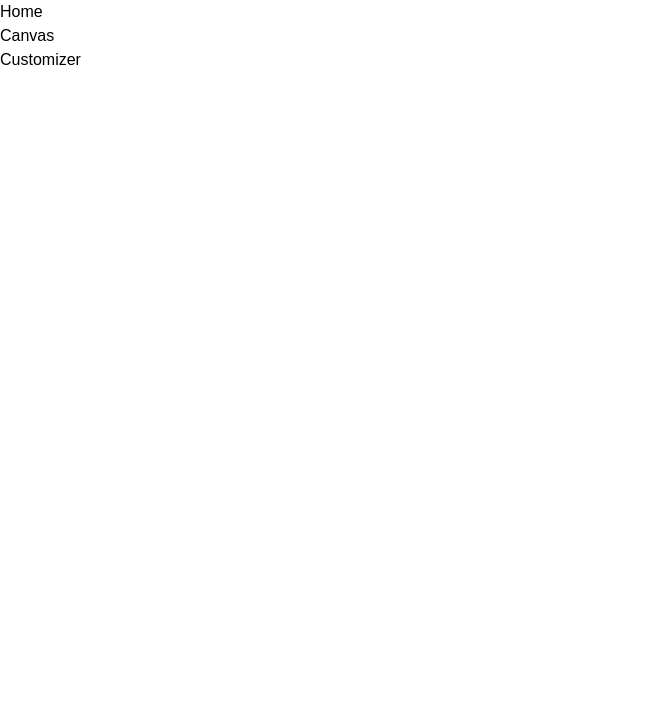
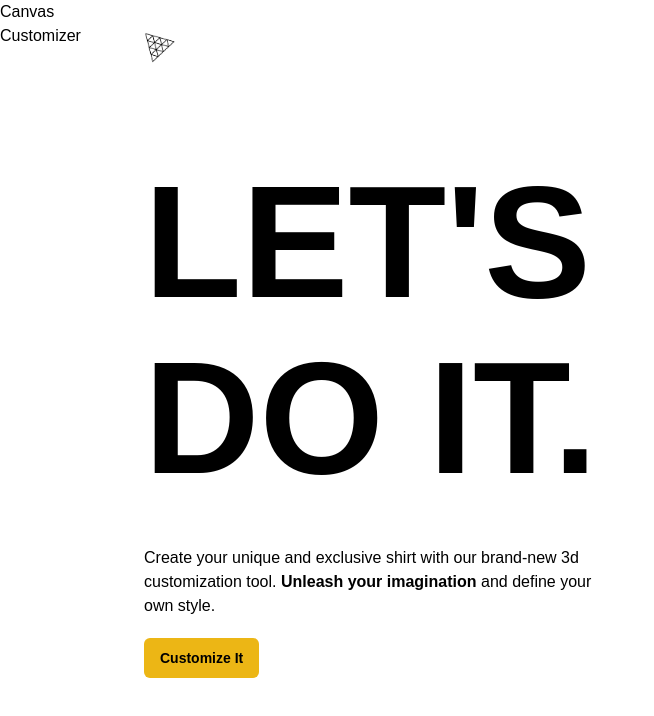
Before and after one commit to Sumanpanta/React-ThreeTshirtDesigner-AI, a React (Vite) app in the folder clientapp/: page / in a window 1280 px wide. Shown: the top 716 px of the page, without its empty margins (0-654 px from the left). Built offline with nearby package versions, Linux system fonts and the light colour scheme; a web font is replaced by a local one.

Commit message:
added custombutton fxn

```diff
--- /dev/null
+++ b/clientapp/src/components/CustomButton.jsx
@@ -0,0 +1,38 @@
+import React from 'react'
+import { useSnapshot } from 'valtio';
+
+import state from '../store';
+import { getContrastingColor } from '../config/helpers';
+
+const CustomButton = ({ type, title, customStyles, handleClick }) => {
+  const snap = useSnapshot(state);
+
+  const generateStyle = (type) => {
+    if(type === 'filled') {
+      return {
+        backgroundColor: snap.color,
+        color: getContrastingColor(snap.color)
+      }
+    } else if(type === "outline") {
+      return {
+        borderWidth: '1px',
+        borderColor: snap.color,
+        color: snap.color
+      }
+    }
+  }
+
+  return (
+    <button
+      className={`px-2 py-1.5 flex-1 rounded-md ${customStyles}`}
+      style={generateStyle(type)}
+      onClick={handleClick}
+    >
+      {title}
+    </button>
+  )
+}
+
+export default CustomButton
+
+// taken from ghub, please review
--- /dev/null
+++ b/clientapp/src/components/index.js
@@ -0,0 +1,5 @@
+import CustomButton from "./CustomButton";
+
+export { CustomButton };
+// after importing, we can also export it within an object.
+// now we can import custom button to homepage ../components
--- a/clientapp/src/pages/Home.jsx
+++ b/clientapp/src/pages/Home.jsx
@@ -2,6 +2,7 @@ import { motion, AnimatePresence } from 'framer-motion';
 import { useSnapshot} from 'valtio';
 
 import state from '../store';
+import { CustomButton } from '../components';
 // animation/motion work garauna ko lagi:
 import {
   headContainerAnimation,
@@ -10,12 +11,51 @@ import {
   slideAnimation,
 
 } from '../config/motion';
+// import CustomButton from '../components/CustomButton';
 
 
 const Home = () => {
-  const snap = useSnapshot(state);  //one currrent snapshot of that state(cnst snap)
+  const snap = useSnapshot(state);  //one currrent snapshot of that state
+
   return (
-    <div>Home</div>
+    // components of framer-motion: enables animation of components that have been removed from tree(read from doc)
+   <AnimatePresence>
+
+    {snap.intro &&(
+      <motion.section className='home' {...slideAnimation('left')}>
+        <motion.header {...slideAnimation('down')}>
+          <img src="./threejs.png" alt="logo" className='w-8 h-8 object-contain' />
+        </motion.header>
+
+        <motion.div className='home-content' {...headContainerAnimation}>
+          <motion.div {...headTextAnimation}>
+            <h1 className='head-text'>
+              LET'S <br className='xl:block hidden'/> DO IT.
+            </h1>
+
+          </motion.div>
+          {/* below that we can create anther m.d containing p tag */}
+          <motion.div {...headContainerAnimation} className='flex flex-col gap-5'>
+            <p className='max-w-md font-normal text-grey-600 text-base'>
+              Create your unique and exclusive shirt with our brand-new 3d
+                customization tool. <strong>Unleash your imagination
+                </strong>{" "} and define your own style.
+            </p>
+                {/* self closing cmpnent, button ko lagi  */}
+            <CustomButton
+            type= "filled"
+            title = "Customize It"
+            handleClick={() => state.intro = false }
+            customStyles = "w-fit px-4 py-2.5 font-bold text-sm"
+            />
+
+          </motion.div>
+
+        </motion.div>
+
+      </motion.section>
+    )}
+   </AnimatePresence>
   )
 }
 
```
Also changed, not shown: 1 other file (tests, documents, lock files or other folders).
